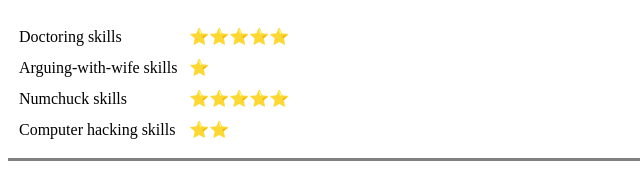
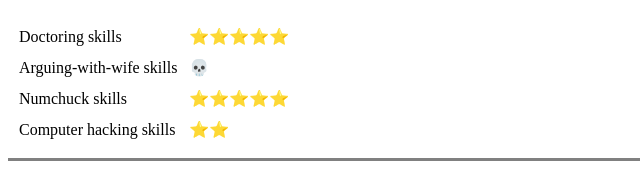
Before and after one commit to raphaelmhpyo/cv, a plain HTML site: page index.html in a window 1280 px wide. Shown: the part 763-941 px from the top of the page, 0-640 px from the left. Drawn offline with Linux system fonts and the light colour scheme.

Commit message:
Update index.html

```diff
--- a/index.html
+++ b/index.html
@@ -78,7 +78,7 @@
     </tr>
     <tr>
       <td>Arguing-with-wife skills</td>
-      <td>⭐️</td>
+      <td>💀</td>
     </tr>
     <tr>
       <td>Numchuck skills</td>
```
